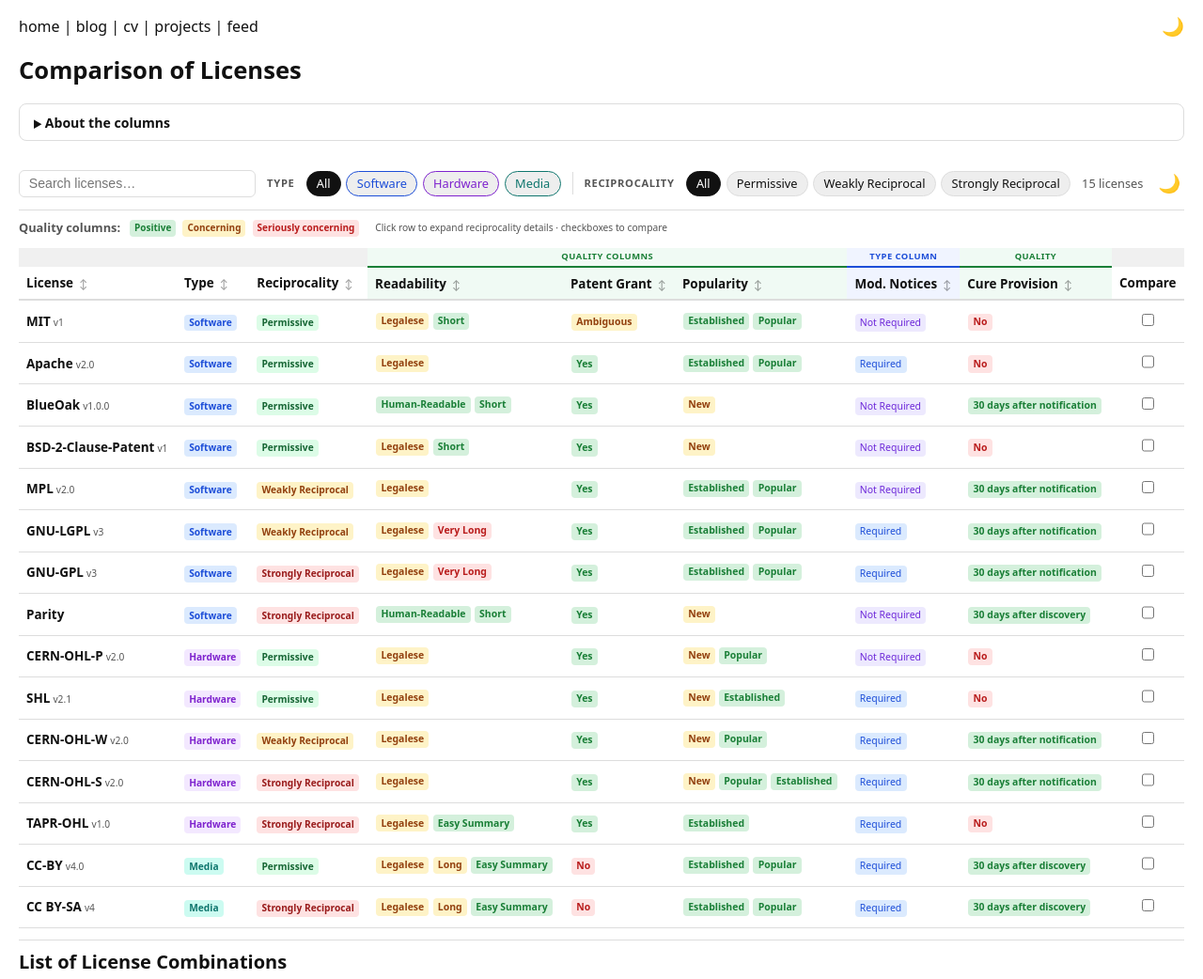
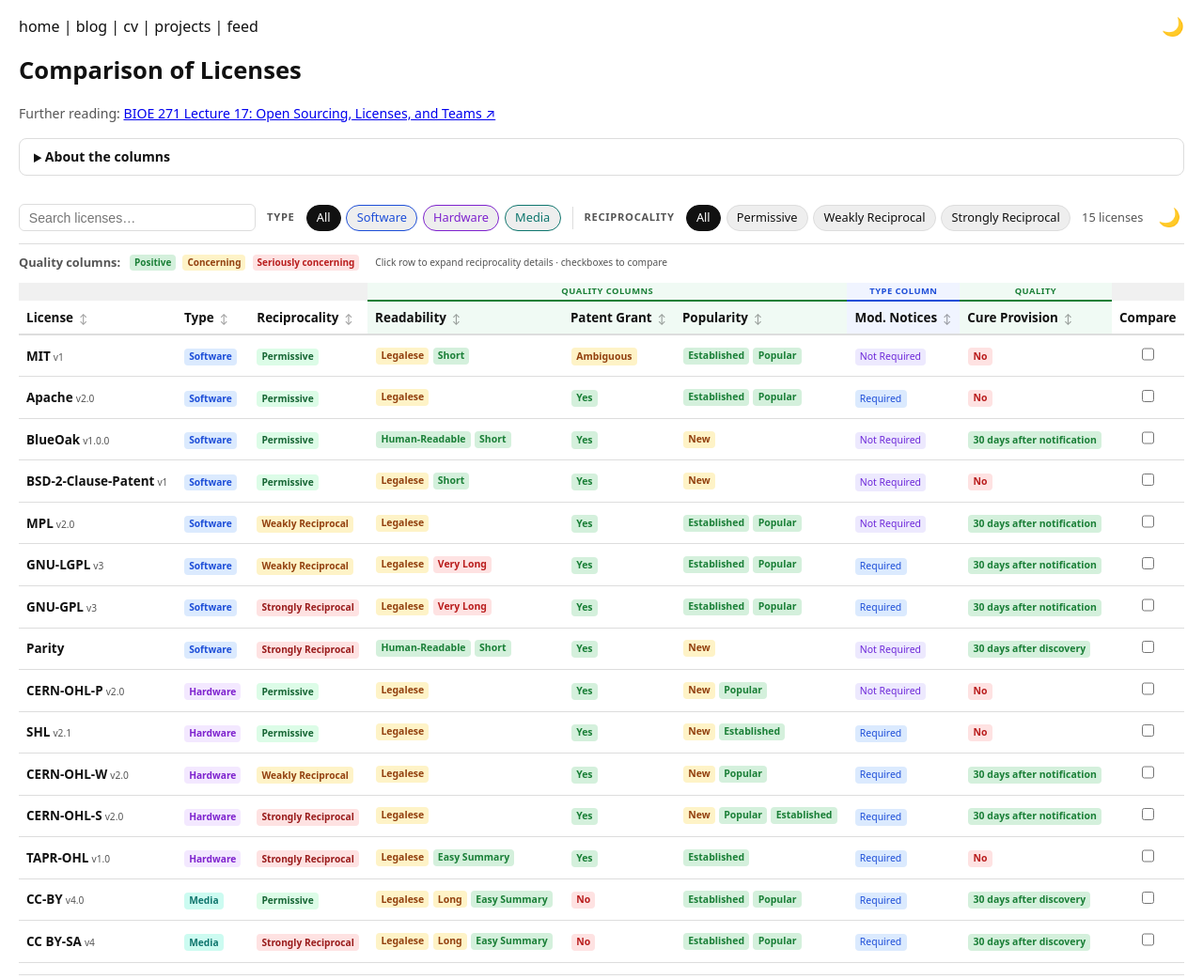
Before and after one commit to abeltomy/sitecv, a plain HTML site: page blog/licenses/licenses.html in a window 1280 px wide. Shown: the top 1042 px of the page at 94% size. Drawn offline with Linux system fonts and the light colour scheme.

Commit message:
Update licenses.html

```diff
--- a/blog/licenses/licenses.html
+++ b/blog/licenses/licenses.html
@@ -210,6 +210,7 @@
   <div class="top-bar">
     <div id="site-nav"></div>
     <h1>Comparison of Licenses</h1>
+    <p style="font-size:0.88em;color:var(--fg-muted);margin-bottom:0.75em">Further reading: <a href="https://youtu.be/skMvQ9aHbg4?si=1YYp2X58OV7d5swN" target="_blank" rel="noopener">BIOE 271 Lecture 17: Open Sourcing, Licenses, and Teams ↗</a></p>
   </div>
 
   <details class="col-desc">
```
